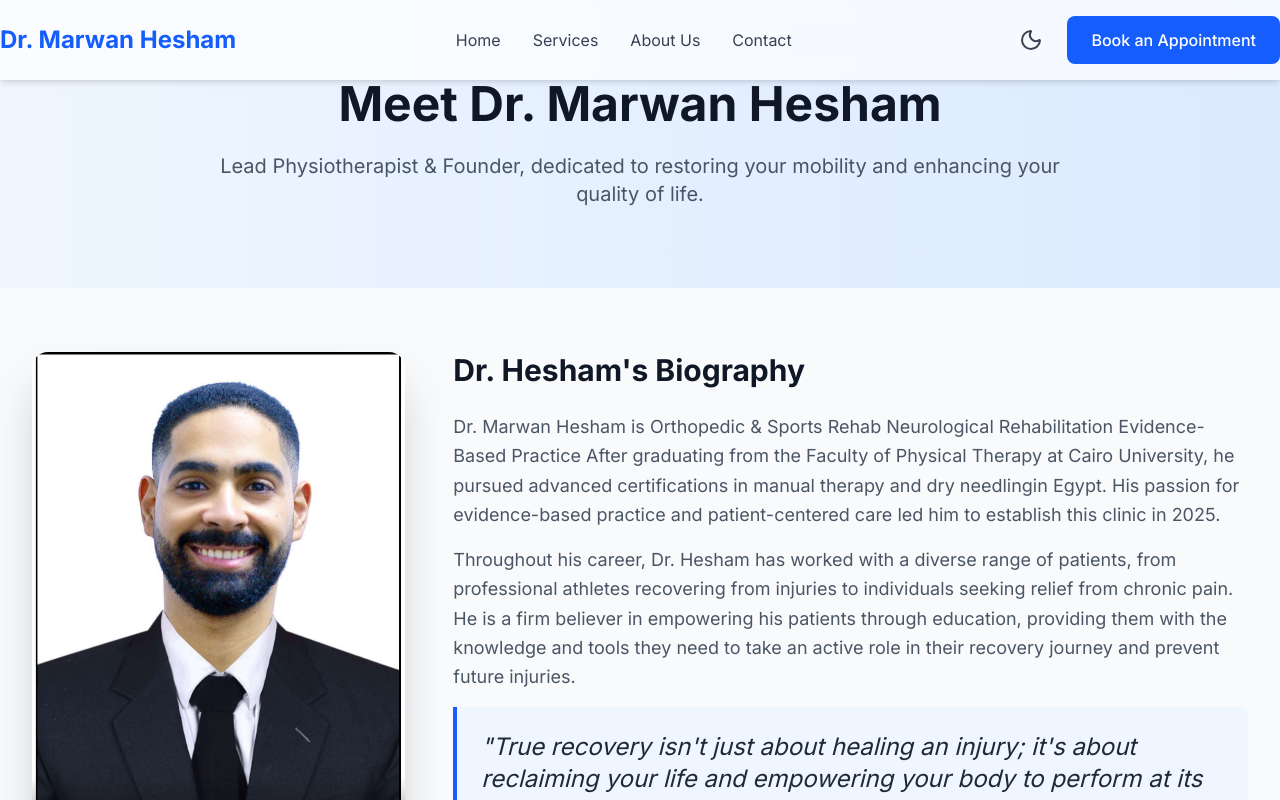
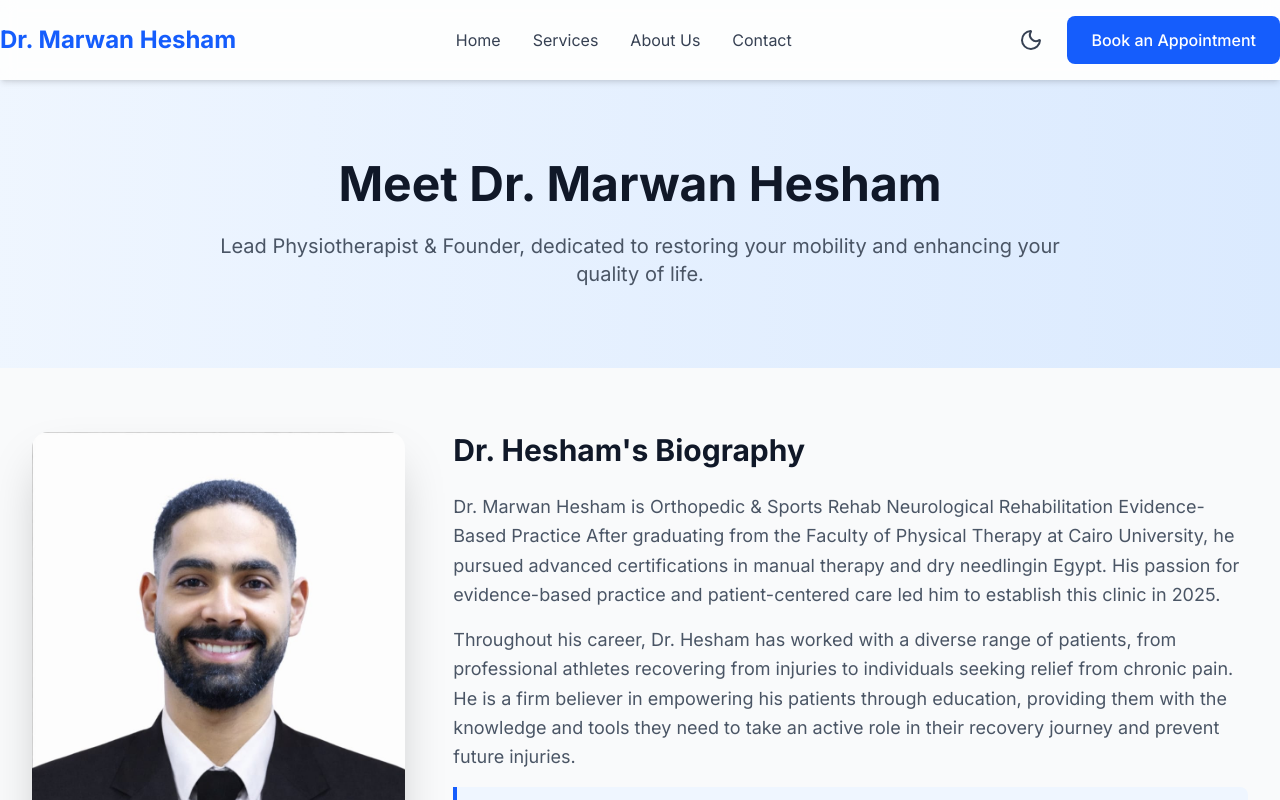
Before and after one commit to OsamaGharibElwaly/physio-therapy-web, a Next.js app: page /about in a window 1280 px wide. Shown: the top 800 px of the page. Built offline with nearby package versions, Linux system fonts and the light colour scheme.

Commit message:
Image fixing

```diff
--- a/app/layout.tsx
+++ b/app/layout.tsx
@@ -1,14 +1,19 @@
+// app/layout.tsx
+
 import type { Metadata } from 'next';
 import { Inter } from 'next/font/google';
 import './globals.css';
 import Header from './components/Header';
 import Footer from './components/Footer';
-import clinicData from '../data.json';
+import clinicData from '../data.json'; // المسار ده صحيح لو data.json في root
 
 const inter = Inter({ subsets: ['latin'] });
 
 export const metadata: Metadata = {
-  title: clinicData.clinic.name + ' | Physical Therapy Clinic',
+  title: {
+    template: `%s | ${clinicData.clinic.name}`,
+    default: `${clinicData.clinic.name} | Physical Therapy Clinic`,
+  },
   description: clinicData.clinic.shortBioText,
 };
 
@@ -20,8 +25,14 @@ export default function RootLayout({
   return (
     <html lang="en">
       <body className={inter.className}>
+        {/* تمرير اسم العيادة من data.json */}
         <Header clinicName={clinicData.clinic.name} />
-        <main className="min-h-screen">{children}</main>
+
+        {/* المحتوى الرئيسي مع padding عشان الـ fixed header */}
+        <main className="min-h-screen pt-20 bg-gray-50 dark:bg-gray-900">
+          {children}
+        </main>
+
         <Footer data={clinicData.footer} />
       </body>
     </html>
--- a/data.json
+++ b/data.json
@@ -4,8 +4,8 @@
     "shortBioTitle": "Meet Dr. Marwan Hesham",
     "shortBioText": "Lead Physiotherapist & Founder, dedicated to restoring your mobility and enhancing your quality of life.",
     "profileImages": {
-      "aboutHero": "/images/about/marwan-image.png",
-      "homeAboutSection": "/images/about/marwan-image.png"
+      "aboutHero": "/images/about/marwan-image.jpeg",
+      "homeAboutSection": "/images/about/marwan-image.jpeg"
     }
   },
 
```
Also changed, not shown: public/images/about/marwan-image.jpeg (added), public/images/about/marwan-image.png (deleted).
